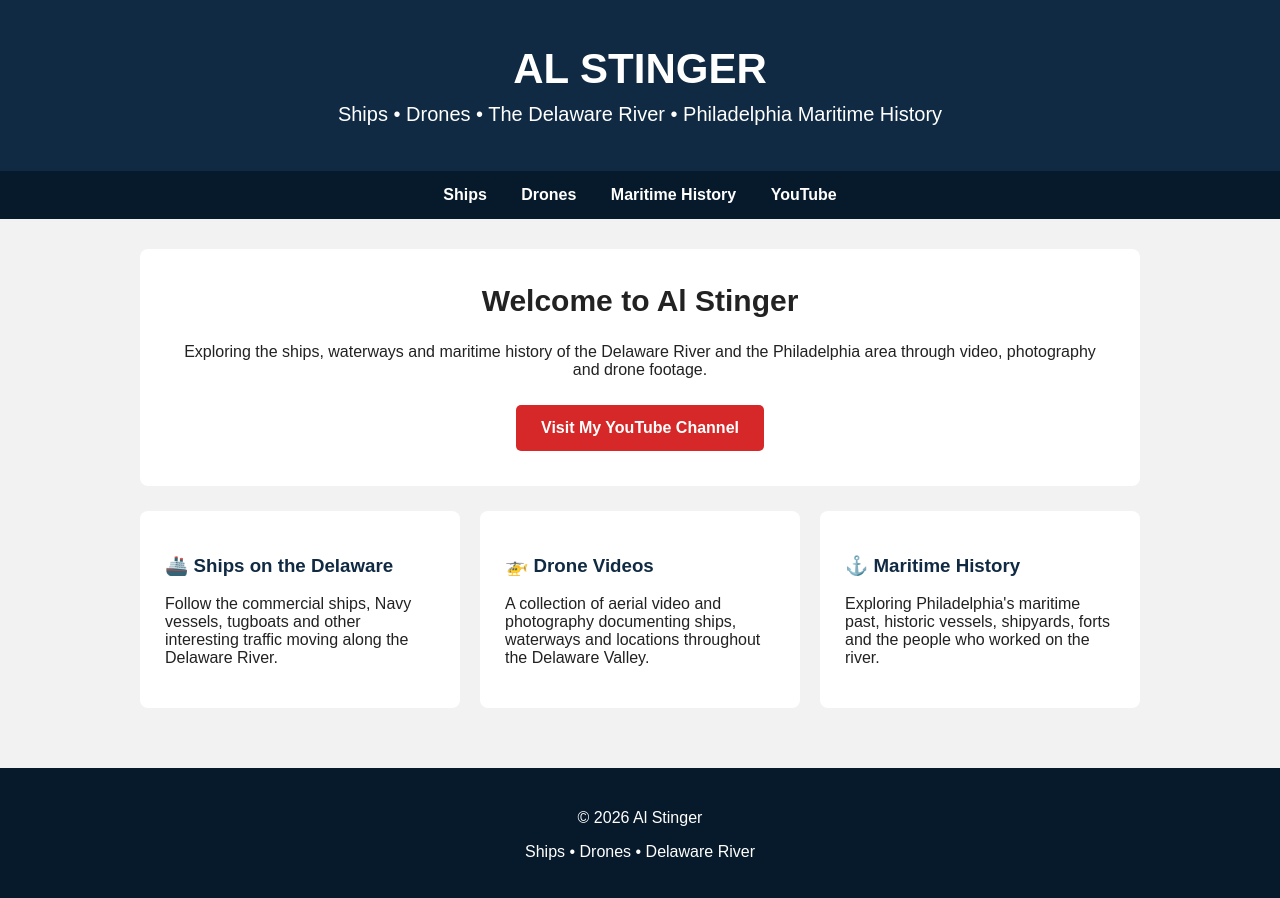
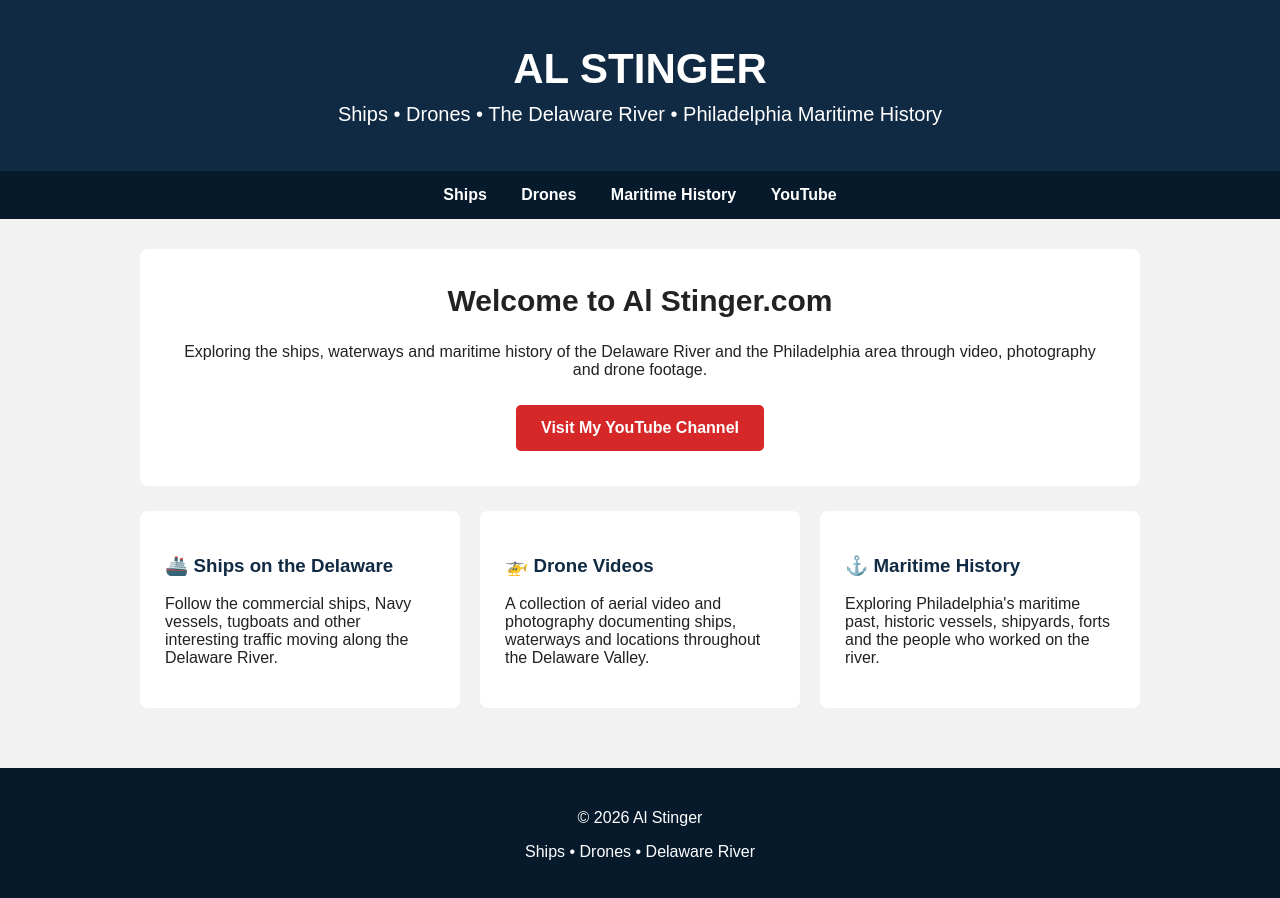
Before and after one commit to kraggman/alstinger.com, a plain HTML site: page index.html in a window 1280 px wide. Drawn offline with Linux system fonts and the light colour scheme.

Commit message:
Update index.html

```diff
--- a/index.html
+++ b/index.html
@@ -114,7 +114,7 @@ footer {
 <div class="container">
 
 <section class="hero">
-    <h2>Welcome to Al Stinger</h2>
+    <h2>Welcome to Al Stinger.com</h2>
     <p>
         Exploring the ships, waterways and maritime history of the Delaware River
         and the Philadelphia area through video, photography and drone footage.
```
